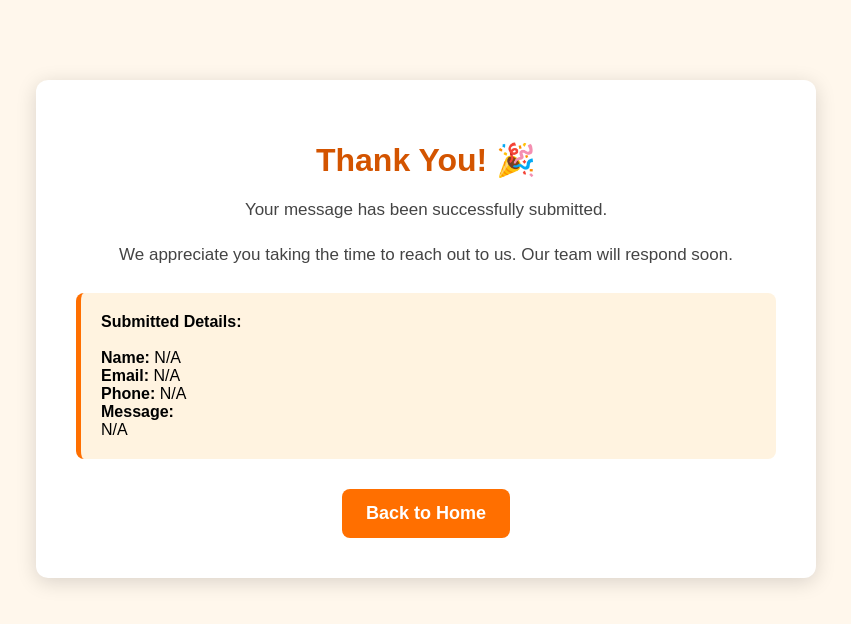
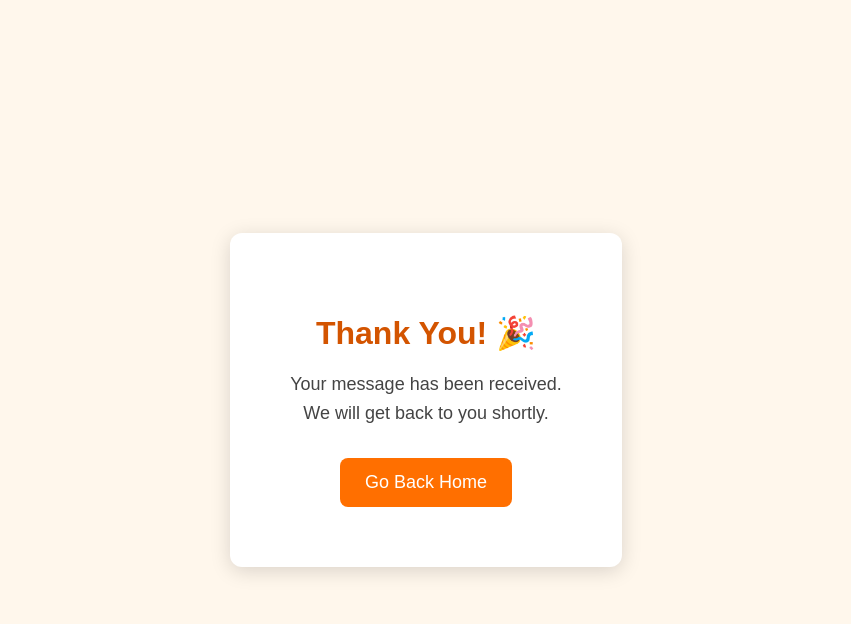
Before and after one commit to VishnuVarthaan/Mazenet, a plain HTML site: page thankyou.html in a window 1280 px wide. Shown: the whole page, without its empty margins (214-1065 px from the left). Drawn offline with Linux system fonts and the light colour scheme.

Commit message:
Update thankyou.html

```diff
--- a/thankyou.html
+++ b/thankyou.html
@@ -34,107 +34,69 @@ f.parentNode.insertBefore(j,f);
         margin: 0;
         font-family: Arial, sans-serif;
         background: #fff7ec;
+        display: flex;
+        justify-content: center;
+        align-items: center;
+        height: 100vh;
     }
 
-    .container {
-        max-width: 700px;
-        margin: 80px auto;
+    .box {
         background: white;
-        padding: 40px;
+        padding: 60px;
         border-radius: 12px;
         text-align: center;
         box-shadow: 0 4px 20px rgba(0,0,0,0.15);
+        max-width: 550px;
     }
 
     h1 {
         color: #D35400;
-        margin-bottom: 10px;
+        margin-bottom: 12px;
     }
 
     p {
         color: #444;
-        font-size: 17px;
+        font-size: 18px;
         line-height: 1.6;
-    }
-
-    .details-box {
-        margin-top: 25px;
-        text-align: left;
-        padding: 20px;
-        background: #fff3e0;
-        border-left: 5px solid #FF6F00;
-        border-radius: 8px;
-        font-size: 16px;
+        margin-bottom: 30px;
     }
 
     .btn {
         display: inline-block;
         background: #FF6F00;
         color: white;
-        padding: 14px 24px;
+        padding: 14px 25px;
         border-radius: 8px;
-        margin-top: 30px;
         text-decoration: none;
         font-size: 18px;
-        font-weight: bold;
     }
 
     .btn:hover {
         background: #e65c00;
     }
-
 </style>
 
 </head>
 <body>
 
 <!-- Google Tag Manager (noscript) -->
-<noscript><iframe src="https://www.googletagmanager.com/ns.html?id=GTM-WB6FV24T"
-height="0" width="0" style="display:none;visibility:hidden"></iframe></noscript>
+<noscript>
+    <iframe src="https://www.googletagmanager.com/ns.html?id=GTM-WB6FV24T"
+    height="0" width="0" style="display:none;visibility:hidden"></iframe>
+</noscript>
 <!-- End Google Tag Manager (noscript) -->
 
-<div class="container">
+<div class="box">
     <h1>Thank You! 🎉</h1>
-    <p>Your message has been successfully submitted.</p>
-    <p>We appreciate you taking the time to reach out to us.
-       Our team will respond soon.</p>
+    <p>Your message has been received.<br>We will get back to you shortly.</p>
 
-    <div class="details-box" id="userDetails">
-        <!-- User details from the form will appear here -->
-    </div>
-
-    <a href="index.html" class="btn">Back to Home</a>
+    <a href="index.html" class="btn">Go Back Home</a>
 </div>
 
 <script>
-    // Function to extract URL parameters
-    function getParams() {
-        const params = new URLSearchParams(window.location.search);
-        return {
-            name: params.get("name"),
-            email: params.get("email"),
-            phone: params.get("phone"),
-            message: params.get("message"),
-        };
-    }
-
-    // Display user details
-    const data = getParams();
-    const box = document.getElementById("userDetails");
-
-    box.innerHTML = `
-        <strong>Submitted Details:</strong><br><br>
-        <strong>Name:</strong> ${data.name || "N/A"}<br>
-        <strong>Email:</strong> ${data.email || "N/A"}<br>
-        <strong>Phone:</strong> ${data.phone || "N/A"}<br>
-        <strong>Message:</strong><br>${data.message || "N/A"}
-    `;
-
-    // Push event to GTM dataLayer for form submission
+    // Fire a conversion event in GTM
     window.dataLayer.push({
-        event: "form_submit_success",
-        user_name: data.name,
-        user_email: data.email
+        event: "form_submit_success"
     });
 </script>
 
```
